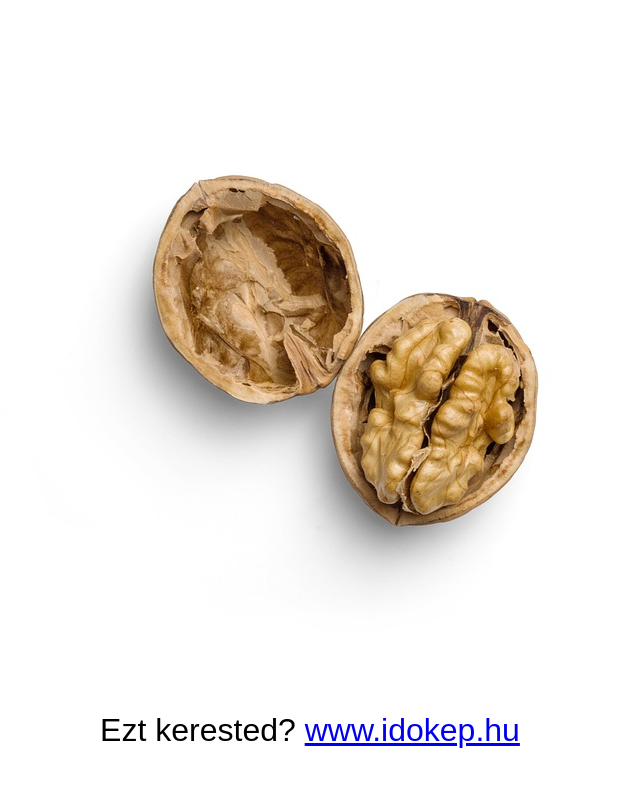
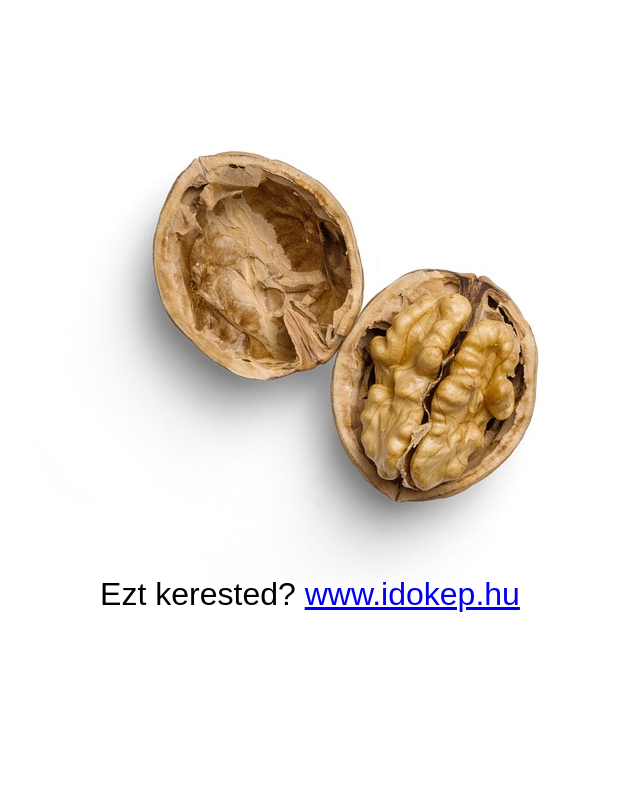
Before and after one commit to gszabo/diokep, a plain HTML site: page docs/index.html in a window 1280 px wide. Shown: the whole page, without its empty margins (330-970 px from the left). Drawn offline with Linux system fonts and the light colour scheme.

Commit message:
Try to align image and text better

```diff
--- a/docs/index.html
+++ b/docs/index.html
@@ -15,6 +15,10 @@
       #walnut-image {
         max-width: 100%;
       }
+
+      #text {
+        margin-top: -5rem;
+      }
     </style>
     <link rel="apple-touch-icon" sizes="180x180" href="/apple-touch-icon.png" />
     <link rel="icon" type="image/png" sizes="32x32" href="/favicon-32x32.png" />
@@ -28,15 +32,15 @@
     ></script>
   </head>
   <body>
-    <p>
+    <div>
       <img
         id="walnut-image"
         src="walnut-640.jpg"
         alt="Picture of two halves of an open walnut shell, one is empty, the other contains the whole walnut."
       />
-    </p>
-    <p>
-      Ezt kerested? <a href="https://www.idokep.hu" rel="">www.idokep.hu</a>
-    </p>
+    </div>
+    <div id="text">
+      Ezt kerested? <a href="https://www.idokep.hu">www.idokep.hu</a>
+    </div>
   </body>
 </html>
```
